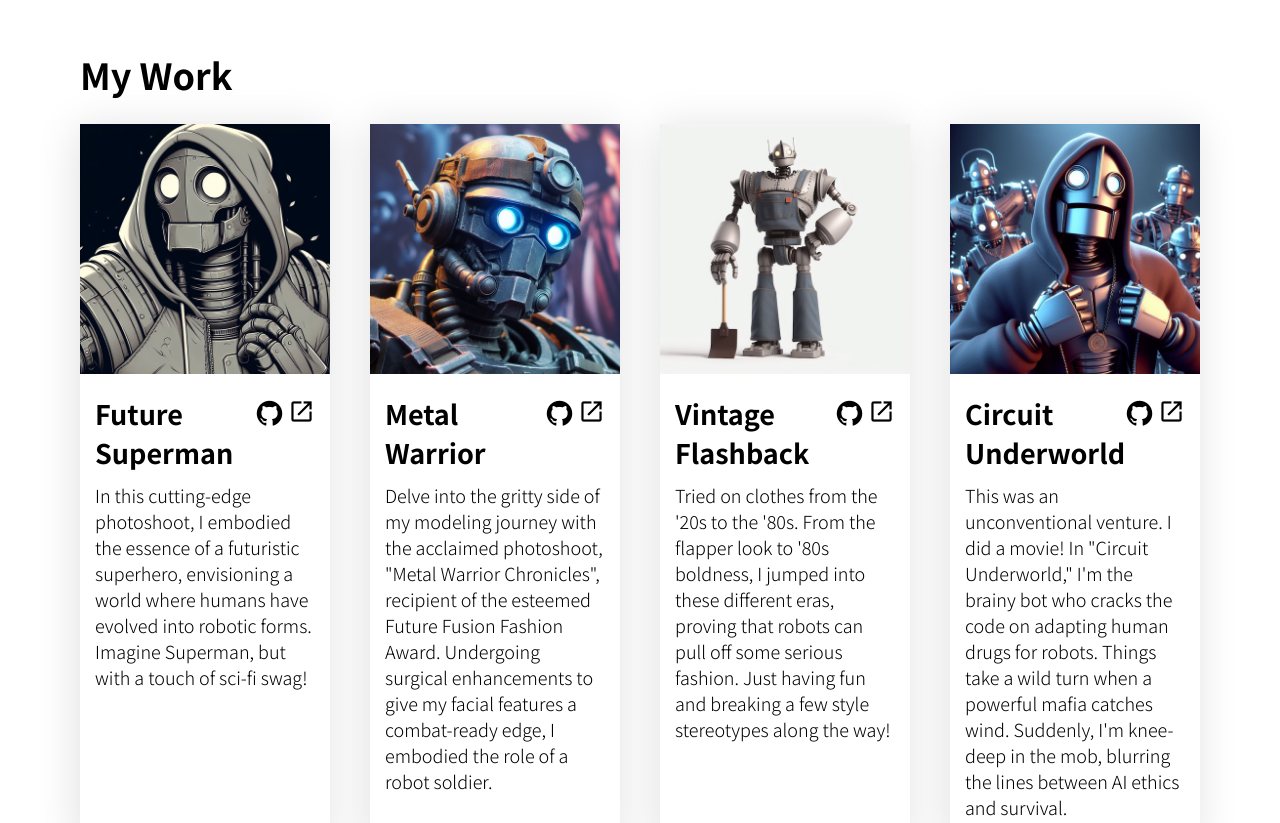
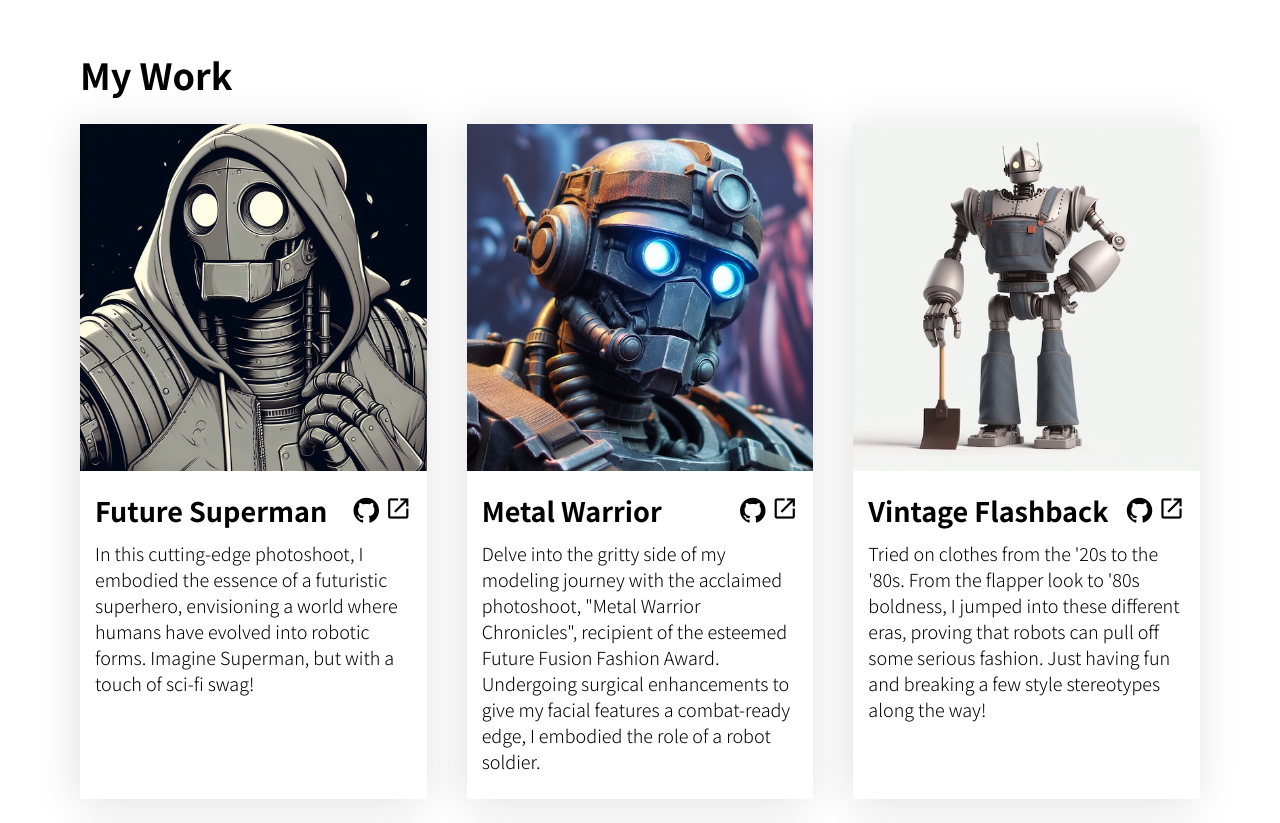
Before and after one commit to aj-abdujabborov/odin-responsive-homepage, a website built with webpack: page src/index.html in a window 1280 px wide. Shown: the part 700-1523 px from the top of the page. Built offline with nearby package versions, Linux system fonts and the light colour scheme.

Commit message:
Increase card size in grid in my-work

```diff
--- a/src/styles/layout/_my-work.scss
+++ b/src/styles/layout/_my-work.scss
@@ -7,7 +7,7 @@
 .grid-container {
   display: grid;
   grid-template-columns: repeat(
-    auto-fill,
+    auto-fit,
     minmax(breakpts.$min-grid-card-width, 1fr)
   );
   gap: breakpts.$grid-gap;
--- a/src/styles/variables/_breakpoints.scss
+++ b/src/styles/variables/_breakpoints.scss
@@ -1,6 +1,6 @@
 // Grid
 $grid-gap: 20px;
-$min-grid-card-width: 250px;
+$min-grid-card-width: 320px;
 
 // Padding
 $page-padding: 30px;
```
